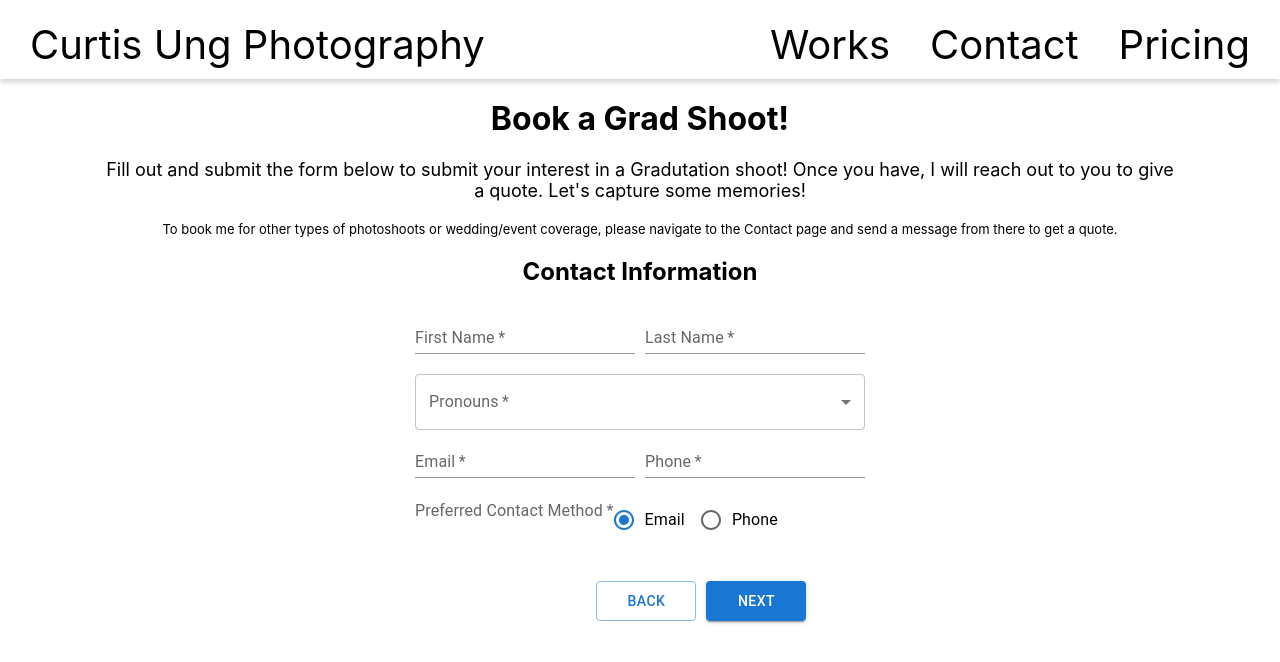
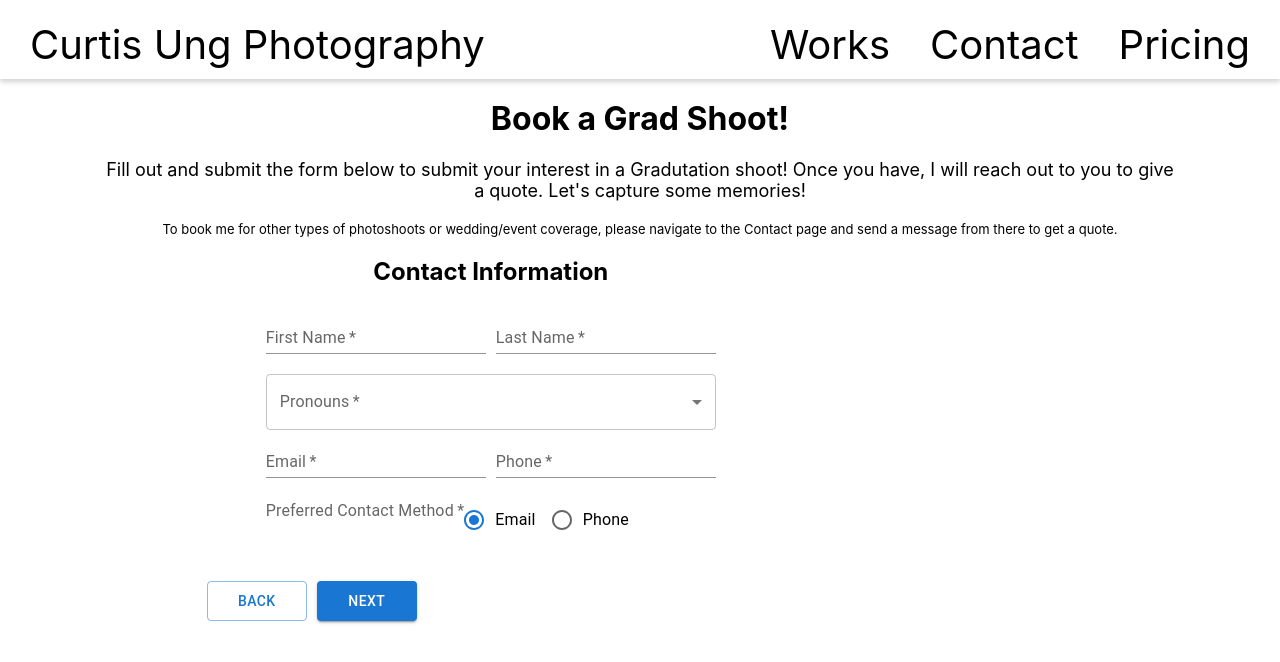
Before and after one commit to curtisung/curtiphotos-app, a React (Create React App) app: page /book-a-shoot in a window 1280 px wide. Shown: the top 662 px of the page. Built offline with nearby package versions, Linux system fonts and the light colour scheme.

Commit message:
update css class

```diff
--- a/src/components/GradShootForm.css
+++ b/src/components/GradShootForm.css
@@ -8,6 +8,7 @@
   /* min-height: 400px; */
   display: flex;
   justify-content: center;
+  width: 981.6px;
 }
 
 .formSectionHeader {
--- a/src/components/GradShootForm.js
+++ b/src/components/GradShootForm.js
@@ -57,7 +57,7 @@ export default function GradShootForm() {
             <div className="formSectionContainer">
               {formPages[page-1]}
             </div>
-            <div>
+            <div className="formSectionContainer">
               <div className="navigationButtons">
                 <Button className="bookShootPage__Button back" variant="outlined" onClick={() => changePage(-1)}>{leftButtonText}</Button>
                 <Button className="bookShootPage__Button next" variant="contained" onClick={() => changePage(1)}>{rightButtonText}</Button>
```
